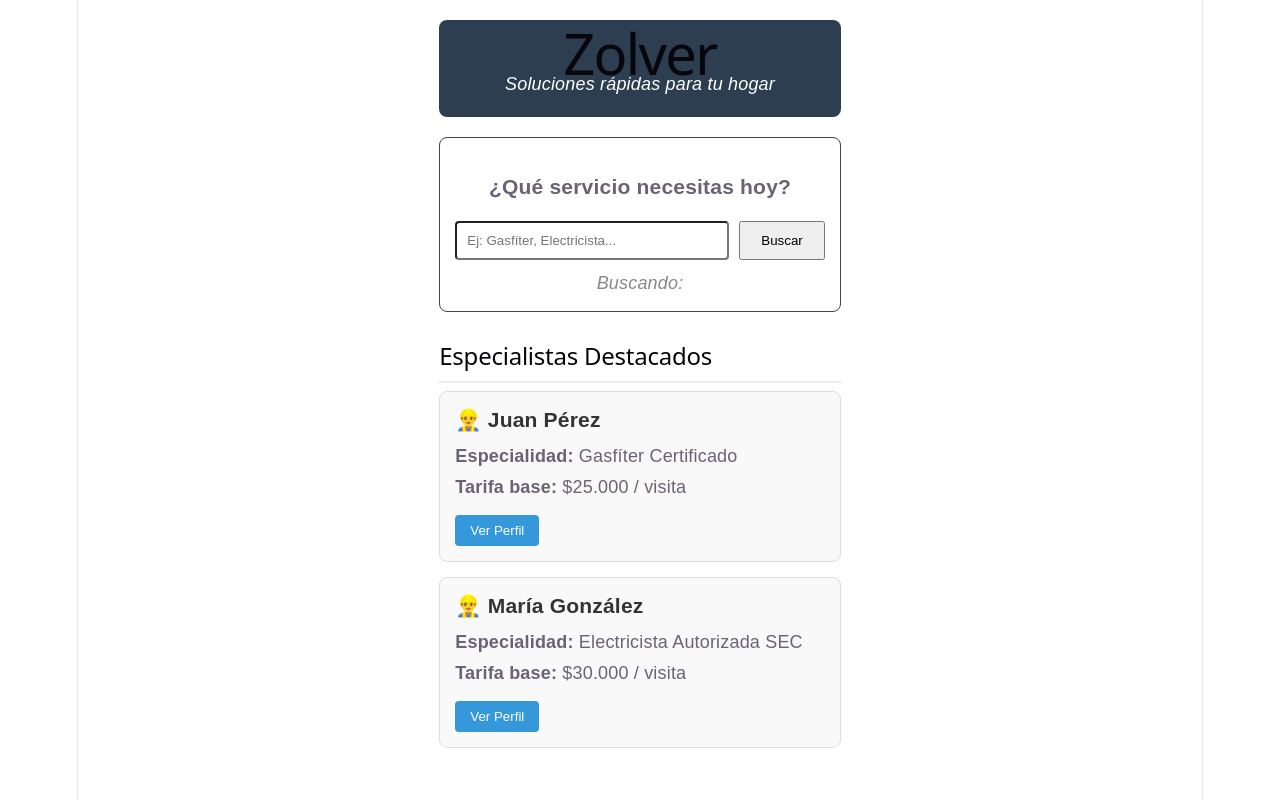
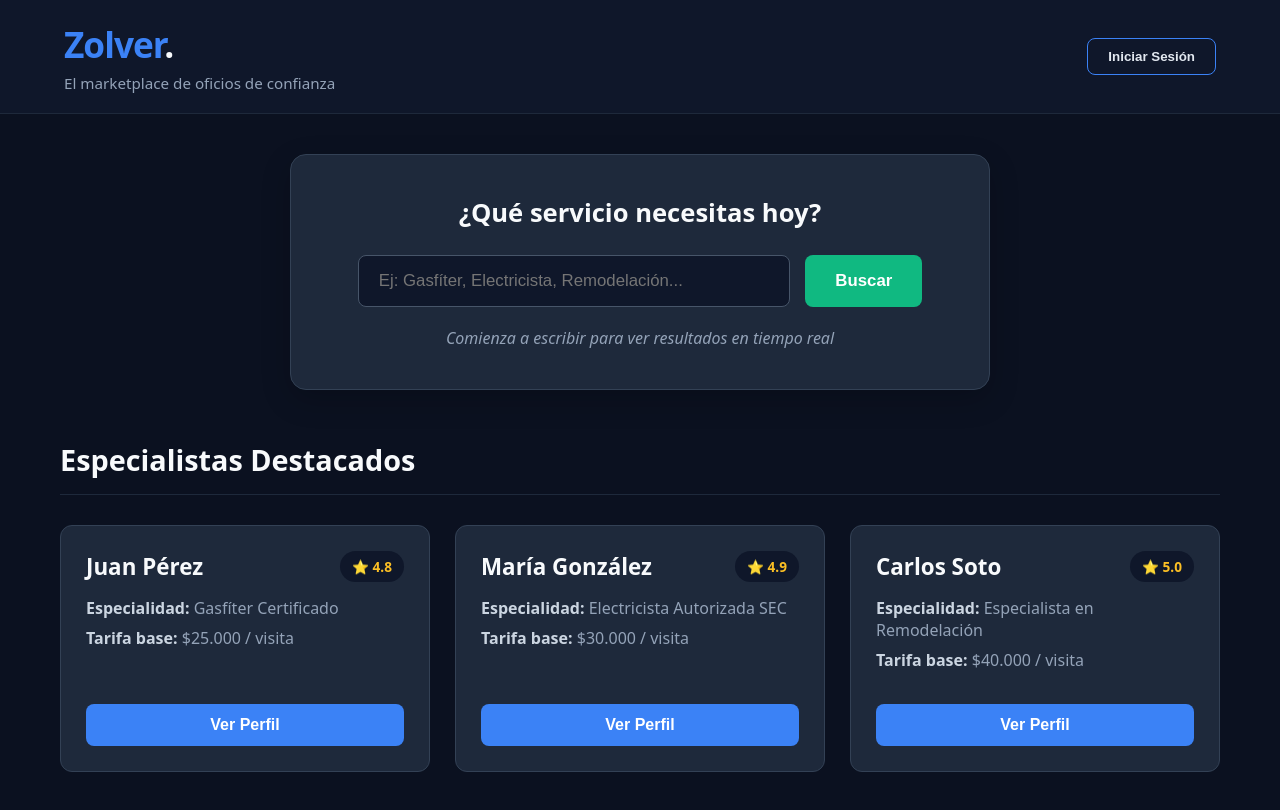
Before and after one commit to Israel-vargas/Zolver-App, a React (Vite) app in the folder Desktop/Evaluacion 3/zolver/: page / in a window 1280 px wide. Shown: the top 810 px of the page. Built offline with nearby package versions, Linux system fonts and the light colour scheme.

Commit message:
Corrige estilos globales en index.css para que la app ocupe el 100% del ancho de la pantalla

```diff
--- a/Desktop/Evaluacion 3/zolver/src/App.jsx
+++ b/Desktop/Evaluacion 3/zolver/src/App.jsx
@@ -5,29 +5,43 @@ import WorkerCard from './components/WorkerCard'
 
 function App() {
   return (
-    <div style={{ padding: '20px', fontFamily: 'sans-serif', maxWidth: '800px', margin: '0 auto' }}>
+    <div style={{ fontFamily: 'system-ui, sans-serif', backgroundColor: '#0b1120', color: '#e2e8f0', minHeight: '100vh', paddingBottom: '60px' }}>
 
-      {/* Componente de Encabezado */}
+      {/* Encabezado expandido */}
       <Header />
 
-      {/* Componente de Búsqueda con Estado */}
+      {/* Contenedor central más ancho */}
+      <main style={{ maxWidth: '1200px', margin: '0 auto', padding: '0 20px' }}>
         <SearchBar />
 
-      {/* Lista de Trabajadores de Ejemplo */}
-      <div style={{ marginTop: '30px' }}>
-        <h2 style={{ textAlign: 'left', borderBottom: '2px solid #eee', paddingBottom: '10px' }}>Especialistas Destacados</h2>
+        <div style={{ marginTop: '50px' }}>
+          <h2 style={{ fontSize: '1.8rem', borderBottom: '1px solid #1e293b', paddingBottom: '15px', margin: '0 0 30px 0', color: '#f8fafc' }}>
+            Especialistas Destacados
+          </h2>
 
+          {/* Sistema de Cuadrícula (Grid) para modo escritorio */}
+          <div style={{ display: 'grid', gridTemplateColumns: 'repeat(auto-fill, minmax(320px, 1fr))', gap: '25px' }}>
             <WorkerCard
               nombre="Juan Pérez"
               especialidad="Gasfíter Certificado"
               tarifa="$25.000 / visita"
+              rating="⭐ 4.8"
             />
             <WorkerCard
               nombre="María González"
               especialidad="Electricista Autorizada SEC"
               tarifa="$30.000 / visita"
+              rating="⭐ 4.9"
+            />
+            <WorkerCard
+              nombre="Carlos Soto"
+              especialidad="Especialista en Remodelación"
+              tarifa="$40.000 / visita"
+              rating="⭐ 5.0"
             />
           </div>
+        </div>
+      </main>
 
     </div>
   )
--- a/Desktop/Evaluacion 3/zolver/src/components/Header.jsx
+++ b/Desktop/Evaluacion 3/zolver/src/components/Header.jsx
@@ -1,8 +1,40 @@
 function Header() {
   return (
-    <header style={{ backgroundColor: '#2c3e50', color: 'white', padding: '20px', borderRadius: '8px', marginBottom: '20px' }}>
-      <h1 style={{ margin: 0 }}>Zolver</h1>
-      <p style={{ margin: '5px 0 0 0', fontStyle: 'italic' }}>Soluciones rápidas para tu hogar</p>
+    <header style={{
+      backgroundColor: '#0f172a',
+      borderBottom: '1px solid #1e293b',
+      color: 'white',
+      padding: '20px 5%',
+      display: 'flex',
+      justifyContent: 'space-between',
+      alignItems: 'center',
+      marginBottom: '40px'
+    }}>
+      <div>
+        <h1 style={{ margin: 0, fontSize: '2.2rem', color: '#3b82f6', letterSpacing: '-1px' }}>
+          Zolver<span style={{color: '#f8fafc'}}>.</span>
+        </h1>
+        <p style={{ margin: '5px 0 0 0', color: '#94a3b8', fontSize: '0.95rem' }}>
+          El marketplace de oficios de confianza
+        </p>
+      </div>
+      <nav>
+        <button style={{
+          backgroundColor: 'transparent',
+          color: '#e2e8f0',
+          border: '1px solid #3b82f6',
+          padding: '10px 20px',
+          borderRadius: '8px',
+          cursor: 'pointer',
+          fontWeight: '600',
+          transition: 'all 0.2s'
+        }}
+        onMouseEnter={(e) => { e.target.style.backgroundColor = '#3b82f6'; e.target.style.color = '#fff'; }}
+        onMouseLeave={(e) => { e.target.style.backgroundColor = 'transparent'; e.target.style.color = '#e2e8f0'; }}
+        >
+          Iniciar Sesión
+        </button>
+      </nav>
     </header>
   );
 }
--- a/Desktop/Evaluacion 3/zolver/src/components/SearchBar.jsx
+++ b/Desktop/Evaluacion 3/zolver/src/components/SearchBar.jsx
@@ -5,26 +5,62 @@ function SearchBar() {
 
   const manejarBusqueda = (e) => {
     e.preventDefault();
-    alert(`Buscando especialistas en: ${oficio}`);
+    if(oficio.trim() === '') return;
+    alert(`Iniciando búsqueda avanzada de especialistas en: ${oficio}`);
   };
 
   return (
-    <div style={{ margin: '20px 0', padding: '15px', border: '1px solid #444', borderRadius: '8px' }}>
-      <h3>¿Qué servicio necesitas hoy?</h3>
-      <form onSubmit={manejarBusqueda}>
+    <div style={{
+      margin: '0 auto',
+      padding: '40px',
+      backgroundColor: '#1e293b',
+      borderRadius: '16px',
+      boxShadow: '0 10px 30px rgba(0, 0, 0, 0.2)',
+      textAlign: 'center',
+      maxWidth: '700px',
+      border: '1px solid #334155'
+    }}>
+      <h2 style={{ marginTop: 0, color: '#f8fafc', fontSize: '1.6rem' }}>¿Qué servicio necesitas hoy?</h2>
+
+      <form onSubmit={manejarBusqueda} style={{ display: 'flex', gap: '15px', justifyContent: 'center', marginTop: '25px' }}>
         <input
           type="text"
-          placeholder="Ej: Gasfíter, Electricista..."
+          placeholder="Ej: Gasfíter, Electricista, Remodelación..."
           value={oficio}
           onChange={(e) => setOficio(e.target.value)}
-          style={{ padding: '10px', marginRight: '10px', width: '250px', borderRadius: '4px' }}
+          style={{
+            padding: '15px 20px',
+            width: '70%',
+            borderRadius: '8px',
+            border: '1px solid #475569',
+            backgroundColor: '#0f172a',
+            color: '#fff',
+            fontSize: '1.05rem',
+            outline: 'none'
+          }}
+          onFocus={(e) => e.target.style.borderColor = '#3b82f6'}
+          onBlur={(e) => e.target.style.borderColor = '#475569'}
         />
-        <button type="submit" style={{ padding: '10px 20px', cursor: 'pointer' }}>
+        <button type="submit" style={{
+          padding: '15px 30px',
+          backgroundColor: '#10b981', // Verde acción
+          color: 'white',
+          border: 'none',
+          borderRadius: '8px',
+          cursor: 'pointer',
+          fontWeight: 'bold',
+          fontSize: '1.05rem',
+          transition: 'background-color 0.2s'
+        }}
+        onMouseEnter={(e) => e.target.style.backgroundColor = '#059669'}
+        onMouseLeave={(e) => e.target.style.backgroundColor = '#10b981'}
+        >
           Buscar
         </button>
       </form>
-      <p style={{ color: '#888', marginTop: '10px' }}>
-        <em>Buscando: {oficio}</em>
+
+      <p style={{ color: '#94a3b8', marginTop: '20px', minHeight: '20px', fontStyle: 'italic' }}>
+        {oficio ? `Buscando: ${oficio}...` : 'Comienza a escribir para ver resultados en tiempo real'}
       </p>
     </div>
   );
--- a/Desktop/Evaluacion 3/zolver/src/components/WorkerCard.jsx
+++ b/Desktop/Evaluacion 3/zolver/src/components/WorkerCard.jsx
@@ -1,10 +1,60 @@
-function WorkerCard({ nombre, especialidad, tarifa }) {
+function WorkerCard({ nombre, especialidad, tarifa, rating }) {
+  // Aquí controlamos la interactividad del botón
+  const manejarClic = () => {
+    alert(`Abriendo el perfil completo de ${nombre}...\nEspecialidad: ${especialidad}\n\n¡Próximamente podrás ver su portafolio y agendar aquí!`);
+  };
+
   return (
-    <div style={{ border: '1px solid #ddd', padding: '15px', borderRadius: '8px', marginBottom: '15px', textAlign: 'left', backgroundColor: '#f9f9f9' }}>
-      <h3 style={{ margin: '0 0 10px 0', color: '#333' }}>👷‍♂️ {nombre}</h3>
-      <p style={{ margin: '5px 0' }}><strong>Especialidad:</strong> {especialidad}</p>
-      <p style={{ margin: '5px 0' }}><strong>Tarifa base:</strong> {tarifa}</p>
-      <button style={{ marginTop: '10px', padding: '8px 15px', cursor: 'pointer', backgroundColor: '#3498db', color: 'white', border: 'none', borderRadius: '4px' }}>
+    <div
+      style={{
+        backgroundColor: '#1e293b',
+        border: '1px solid #334155',
+        borderRadius: '12px',
+        padding: '25px',
+        transition: 'transform 0.2s ease, box-shadow 0.2s ease',
+        display: 'flex',
+        flexDirection: 'column',
+        justifyContent: 'space-between'
+      }}
+      // Efectos visuales tipo "hover"
+      onMouseEnter={(e) => {
+        e.currentTarget.style.transform = 'translateY(-5px)';
+        e.currentTarget.style.boxShadow = '0 10px 25px rgba(0,0,0,0.5)';
+      }}
+      onMouseLeave={(e) => {
+        e.currentTarget.style.transform = 'translateY(0)';
+        e.currentTarget.style.boxShadow = 'none';
+      }}
+    >
+      <div>
+        <div style={{ display: 'flex', justifyContent: 'space-between', alignItems: 'center', marginBottom: '15px' }}>
+          <h3 style={{ margin: 0, color: '#f8fafc', fontSize: '1.4rem' }}>{nombre}</h3>
+          <span style={{ backgroundColor: '#0f172a', padding: '6px 12px', borderRadius: '20px', fontSize: '0.85rem', color: '#fbbf24', fontWeight: 'bold' }}>
+            {rating}
+          </span>
+        </div>
+        <p style={{ margin: '8px 0', color: '#94a3b8' }}><strong style={{ color: '#cbd5e1' }}>Especialidad:</strong> {especialidad}</p>
+        <p style={{ margin: '8px 0', color: '#94a3b8' }}><strong style={{ color: '#cbd5e1' }}>Tarifa base:</strong> {tarifa}</p>
+      </div>
+
+      <button
+        onClick={manejarClic}
+        style={{
+          marginTop: '25px',
+          padding: '12px',
+          backgroundColor: '#3b82f6', // Azul profesional
+          color: 'white',
+          border: 'none',
+          borderRadius: '8px',
+          cursor: 'pointer',
+          fontWeight: '600',
+          fontSize: '1rem',
+          width: '100%',
+          transition: 'background-color 0.2s'
+        }}
+        onMouseEnter={(e) => e.target.style.backgroundColor = '#2563eb'}
+        onMouseLeave={(e) => e.target.style.backgroundColor = '#3b82f6'}
+      >
         Ver Perfil
       </button>
     </div>
--- a/Desktop/Evaluacion 3/zolver/src/index.css
+++ b/Desktop/Evaluacion 3/zolver/src/index.css
@@ -1,111 +1,17 @@
-:root {
-  --text: #6b6375;
-  --text-h: #08060d;
-  --bg: #fff;
-  --border: #e5e4e7;
-  --code-bg: #f4f3ec;
-  --accent: #aa3bff;
-  --accent-bg: rgba(170, 59, 255, 0.1);
-  --accent-border: rgba(170, 59, 255, 0.5);
-  --social-bg: rgba(244, 243, 236, 0.5);
-  --shadow:
-    rgba(0, 0, 0, 0.1) 0 10px 15px -3px, rgba(0, 0, 0, 0.05) 0 4px 6px -2px;
-
-  --sans: system-ui, 'Segoe UI', Roboto, sans-serif;
-  --heading: system-ui, 'Segoe UI', Roboto, sans-serif;
-  --mono: ui-monospace, Consolas, monospace;
-
-  font: 18px/145% var(--sans);
-  letter-spacing: 0.18px;
-  color-scheme: light dark;
-  color: var(--text);
-  background: var(--bg);
-  font-synthesis: none;
-  text-rendering: optimizeLegibility;
-  -webkit-font-smoothing: antialiased;
-  -moz-osx-font-smoothing: grayscale;
-
-  @media (max-width: 1024px) {
-    font-size: 16px;
-  }
-}
-
-@media (prefers-color-scheme: dark) {
-  :root {
-    --text: #9ca3af;
-    --text-h: #f3f4f6;
-    --bg: #16171d;
-    --border: #2e303a;
-    --code-bg: #1f2028;
-    --accent: #c084fc;
-    --accent-bg: rgba(192, 132, 252, 0.15);
-    --accent-border: rgba(192, 132, 252, 0.5);
-    --social-bg: rgba(47, 48, 58, 0.5);
-    --shadow:
-      rgba(0, 0, 0, 0.4) 0 10px 15px -3px, rgba(0, 0, 0, 0.25) 0 4px 6px -2px;
-  }
-
-  #social .button-icon {
-    filter: invert(1) brightness(2);
-  }
+* {
+  margin: 0;
+  padding: 0;
+  box-sizing: border-box;
 }
 
 body {
-  margin: 0;
+  background-color: #0b1120;
+  width: 100vw;
+  min-height: 100vh;
+  overflow-x: hidden;
 }
 
 #root {
-  width: 1126px;
-  max-width: 100%;
-  margin: 0 auto;
-  text-align: center;
-  border-inline: 1px solid var(--border);
-  min-height: 100svh;
-  display: flex;
-  flex-direction: column;
-  box-sizing: border-box;
+  width: 100%;
+  min-height: 100vh;
 }
-
-h1,
-h2 {
-  font-family: var(--heading);
-  font-weight: 500;
-  color: var(--text-h);
-}
-
-h1 {
-  font-size: 56px;
-  letter-spacing: -1.68px;
-  margin: 32px 0;
-  @media (max-width: 1024px) {
-    font-size: 36px;
-    margin: 20px 0;
-  }
-}
-h2 {
-  font-size: 24px;
-  line-height: 118%;
-  letter-spacing: -0.24px;
-  margin: 0 0 8px;
-  @media (max-width: 1024px) {
-    font-size: 20px;
-  }
-}
-p {
-  margin: 0;
-}
-
-code,
-.counter {
-  font-family: var(--mono);
-  display: inline-flex;
-  border-radius: 4px;
-  color: var(--text-h);
-}
-
-code {
-  font-size: 15px;
-  line-height: 135%;
-  padding: 4px 8px;
-  background: var(--code-bg);
-}
```
Lines whose indentation alone changed are shown as unchanged.
